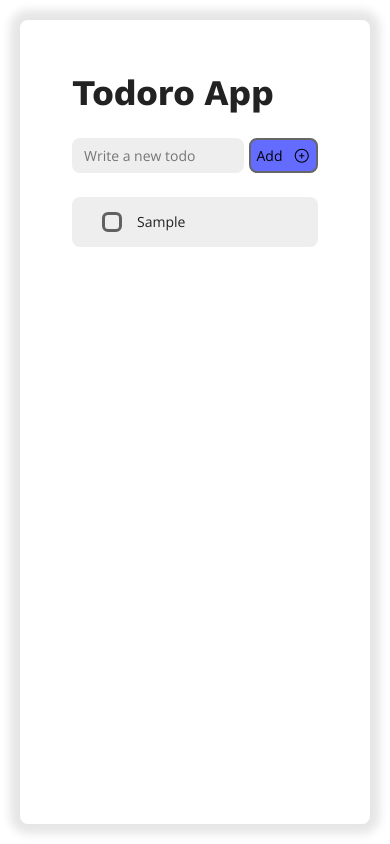
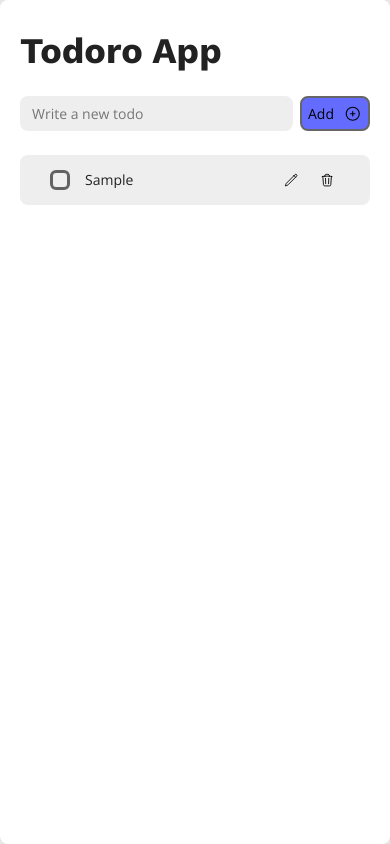
Before and after one commit to wenanoshe/night-todo-app, a React (Vite) app: page / in a window 390 px wide. Both pictures are taken after typing "Sample" into the empty fields and a click on the button "Add". Built offline with nearby package versions, Linux system fonts and the light colour scheme.

Commit message:
Adding modal and responsive design

```diff
--- a/package.json
+++ b/package.json
@@ -4,7 +4,7 @@
   "version": "0.0.0",
   "type": "module",
   "scripts": {
-    "dev": "vite --port 3000 --host",
+    "dev": "vite --port 3000",
     "build": "vite build",
     "preview": "vite preview --port 8080"
   },
--- /dev/null
+++ b/src/components/Modal.jsx
@@ -0,0 +1,17 @@
+import "../styles/components/Modal.scss";
+
+export default function Modals({ isOpen, closeModal, children }) {
+  return (
+    <article
+      className={`modal ${isOpen && "modal--open"}`}
+      onClick={closeModal}
+    >
+      <div className="modal__container" onClick={(e) => e.stopPropagation()}>
+        <button onClick={closeModal} className="modal__close">
+          ✖
+        </button>
+        {children}
+      </div>
+    </article>
+  );
+}
--- a/src/components/TodoItem.jsx
+++ b/src/components/TodoItem.jsx
@@ -1,5 +1,8 @@
 import { useState } from "react";
+import { useModal } from "../hooks/useModal";
+
 import EditItemForm from "./EditItemForm";
+import Modal from "./Modal";
 
 import "../styles/components/TodoItem.scss";
 
@@ -13,12 +16,18 @@ const TodoList = ({
 }) => {
   const [isEdit, setIsEdit] = useState(false);
 
+  const [isOpenModal, openModal, closeModal] = useModal();
+
   const onUpdate = (newValue) => {
     handleUpdate(item.id, newValue);
     setIsEdit(false);
   };
 
   const onCancel = () => setIsEdit(false);
+
+  const showContent = () => {
+    openModal();
+  };
 
   return isEdit ? (
     <EditItemForm body={item.body} onUpdate={onUpdate} onCancel={onCancel} />
@@ -33,7 +42,9 @@ const TodoList = ({
         <span></span>
       </label>
 
-      <p className="task__body">{item.body}</p>
+      <p className="task__body" onClick={showContent}>
+        {item.body}
+      </p>
 
       <div className="task__actions">
         <button
@@ -49,6 +60,9 @@ const TodoList = ({
           <TrashIcon />
         </button>
       </div>
+      <Modal isOpen={isOpenModal} closeModal={closeModal}>
+        <p>{item.body}</p>
+      </Modal>
     </li>
   );
 };
--- /dev/null
+++ b/src/hooks/useModal.js
@@ -0,0 +1,10 @@
+import { useState } from "react";
+
+export function useModal(initialValue = false) {
+  const [isOpen, setIsOpen] = useState(initialValue);
+
+  const openModal = () => setIsOpen(true);
+  const closeModal = () => setIsOpen(false);
+
+  return [isOpen, openModal, closeModal];
+}
--- a/src/styles/App.scss
+++ b/src/styles/App.scss
@@ -27,3 +27,12 @@
     font-family: $work-sans;
   }
 }
+
+@media screen and (max-width: 550px) {
+  #root {
+    padding: 0;
+  }
+  .app {
+    padding: 3rem 2rem;
+  }
+}
--- /dev/null
+++ b/src/styles/components/Modal.scss
@@ -0,0 +1,54 @@
+@use "../vars" as *;
+
+.modal {
+  width: 100vw;
+  min-height: 100vh;
+  position: fixed;
+  top: 0;
+  left: 0;
+  display: none;
+  justify-content: center;
+  align-items: center;
+  background-color: rgba(0, 0, 0, 0.2);
+  backdrop-filter: blur(10px);
+  -webkit-backdrop-filter: blur(10px);
+
+  &__container {
+    position: relative;
+    border-radius: 5px;
+    max-width: 400px;
+    background-color: $white;
+    padding: 1rem;
+  }
+
+  &__close {
+    width: 2rem;
+    height: 2rem;
+    border: none;
+    border-radius: 50%;
+    background-color: transparent;
+    position: absolute;
+    top: 0.4rem;
+    right: 0.4rem;
+    transition: background-color 0.2s, color 0.2s;
+    display: flex;
+    align-items: center;
+    justify-content: center;
+    cursor: pointer;
+
+    &:hover {
+      background-color: $pale-blue;
+      color: #242424;
+    }
+  }
+}
+
+.modal.modal--open {
+  display: flex;
+}
+
+@media screen and (max-width: 550px) {
+  .modal__container {
+    max-width: 90%;
+  }
+}
--- a/src/styles/components/TodoItem.scss
+++ b/src/styles/components/TodoItem.scss
@@ -13,9 +13,19 @@
     max-height: 4rem;
     min-width: 22rem;
     text-align: start;
+    margin: 0;
     text-overflow: ellipsis;
-    margin: 0;
-    // overflow: auto;
+    overflow: hidden;
+    white-space: nowrap;
+
+    &::-webkit-scrollbar {
+      height: 3px;
+    }
+
+    &::-webkit-scrollbar-thumb {
+      background-color: $black-3;
+      border-radius: 3px;
+    }
   }
 
   &__actions {
@@ -77,3 +87,9 @@
     }
   }
 }
+
+@media screen and (max-width: 550px) {
+  .task__body {
+    min-width: auto;
+  }
+}
--- a/src/styles/main.scss
+++ b/src/styles/main.scss
@@ -15,11 +15,13 @@ img {
 body {
   // width: 100vw;
   height: 100vh;
+  min-height: 100vh;
   font-size: 1.6rem;
 }
 
-@media screen and (max-width: 500px) {
+@media screen and (max-width: 550px) {
   body {
     font-size: 1.4rem;
+    overflow: auto;
   }
 }
```
